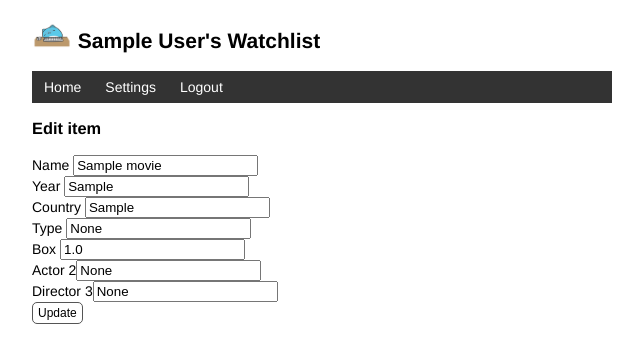
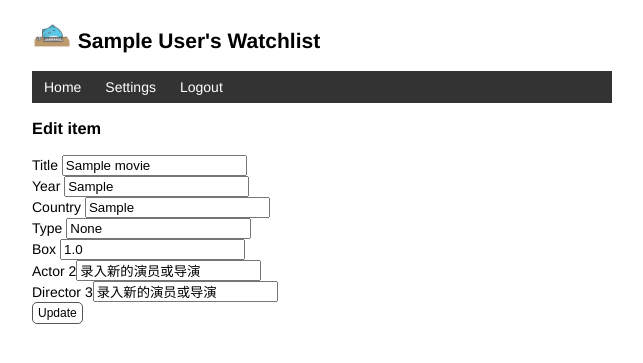
Before and after one commit to silver-cavalier/silver-cavalier.github.com, a Flask app: page /movie/edit/1 in a window 1280 px wide. Shown: the top 363 px of the page, without its empty margins (318-961 px from the left). Run offline with Flask 3, Linux system fonts and the light colour scheme; a user stored in the database is signed in; tables that the repository leaves empty hold one stand-in row (values such as "Sample post").

Commit message:
Final Work!

```diff
--- a/app.py
+++ b/app.py
@@ -249,13 +249,13 @@
             directors.append(director)
 
 
-    add_actor = Actor(name=None, gender=None, country=None) # 为了方便增添主演，如果没添就删了
+    add_actor = Actor(name='录入新的演员或导演', gender=None, country=None) # 为了方便增添主演，如果没添就删了
     db.session.add(add_actor)
     add_actor_id = add_actor.id
     actors.append(add_actor)
     relation_movie_actor.append(Relation(movie_id=movie_id, actor_id=add_actor_id, type='主演'))
 
-    add_director = Actor(name=None, gender=None, country=None) # 为了方便增添导演，如果没添就删了
+    add_director = Actor(name='录入新的演员或导演', gender=None, country=None) # 为了方便增添导演，如果没添就删了
     db.session.add(add_director)
     add_director_id = add_director.id
     directors.append(add_director)
@@ -331,7 +331,7 @@
             for r in relation_movies:
                 db.session.delete(r) # 删除对应的记录
 
-        None_Actor = Actor.query.filter_by(name='None').all() # 查找是否没有增添
+        None_Actor = Actor.query.filter_by(name='录入新的演员或导演').all() # 查找是否没有增添
         for none_actor in None_Actor:
             # relation_movies = none_actor.relations
             relation_movies = Relation.query.filter_by(actor_id=none_actor.id).all()
@@ -827,6 +827,8 @@
     df=[]  # 储存被解释变量和解释变量
     movies = Movie.query.all()
     for movie in movies:
+        # if movie.id == movie_id: # 排除需要预测的那个
+        #     continue
         if movie.box:
             data = [movie.box, movie.year, movie.country, movie.type,
                     len(Relation.query.filter_by(movie_id=movie.id, type='主演').all()), # 有几个主演
--- a/templates/analyse_movie.html
+++ b/templates/analyse_movie.html
@@ -9,6 +9,5 @@
     <h3>该电影无票房记录！</h3>
     {% endif %}
 
-    <input class="btn" type="submit" name="submit" value="Update">
 </form>
 {% endblock %}
--- a/templates/edit.html
+++ b/templates/edit.html
@@ -3,7 +3,7 @@
 <h3>Edit item</h3>
 <form method="post">
     <div>
-        Name <input type="text" name="title" autocomplete="off" required value="{{ movie.title }}">
+        Title <input type="text" name="title" autocomplete="off" required value="{{ movie.title }}">
     </div>
 
     <div>
--- a/templates/search.html
+++ b/templates/search.html
@@ -8,6 +8,8 @@
     <li>{{ movie.title }}-{{ movie.year }} ({{ movie.country }}) TYPE:{{ movie.type }}
         <span class="float-right">
             {% if current_user.is_authenticated %}
+            <a class="btn" href="{{ url_for('analyse_movie', movie_id=movie.id) }}">Analyse</a>
+            <a class="btn" href="{{ url_for('predict', movie_id=movie.id) }}">Predict</a>
             <a class="btn" href="{{ url_for('edit', movie_id=movie.id) }}">Edit</a>
             <form class="inline-form" method="post" action="{{	url_for('delete', movie_id=movie.id)	}}">
                 <input class="btn" type="submit" name="delete" value="Delete" onclick="return confirm('Are you sure?')">
```
Also changed, not shown: 1 other file.
